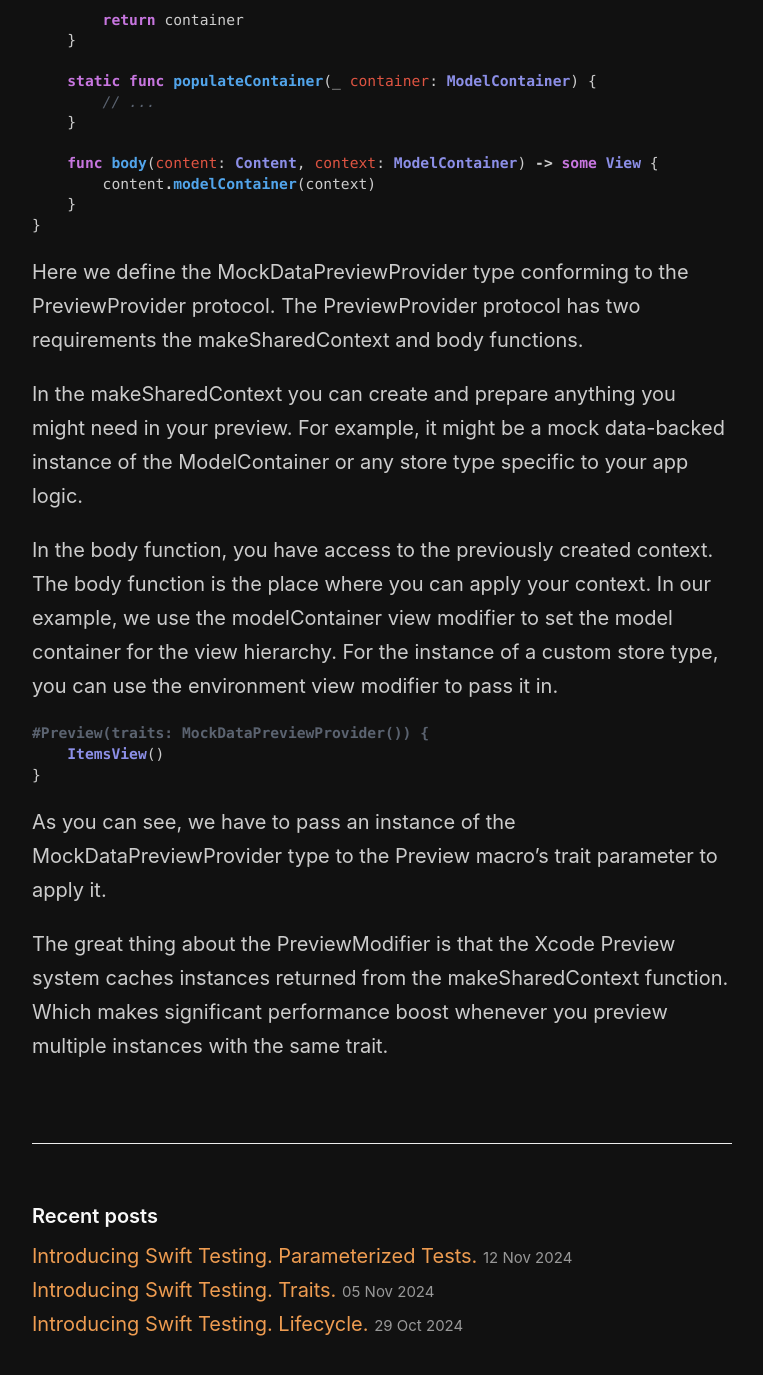
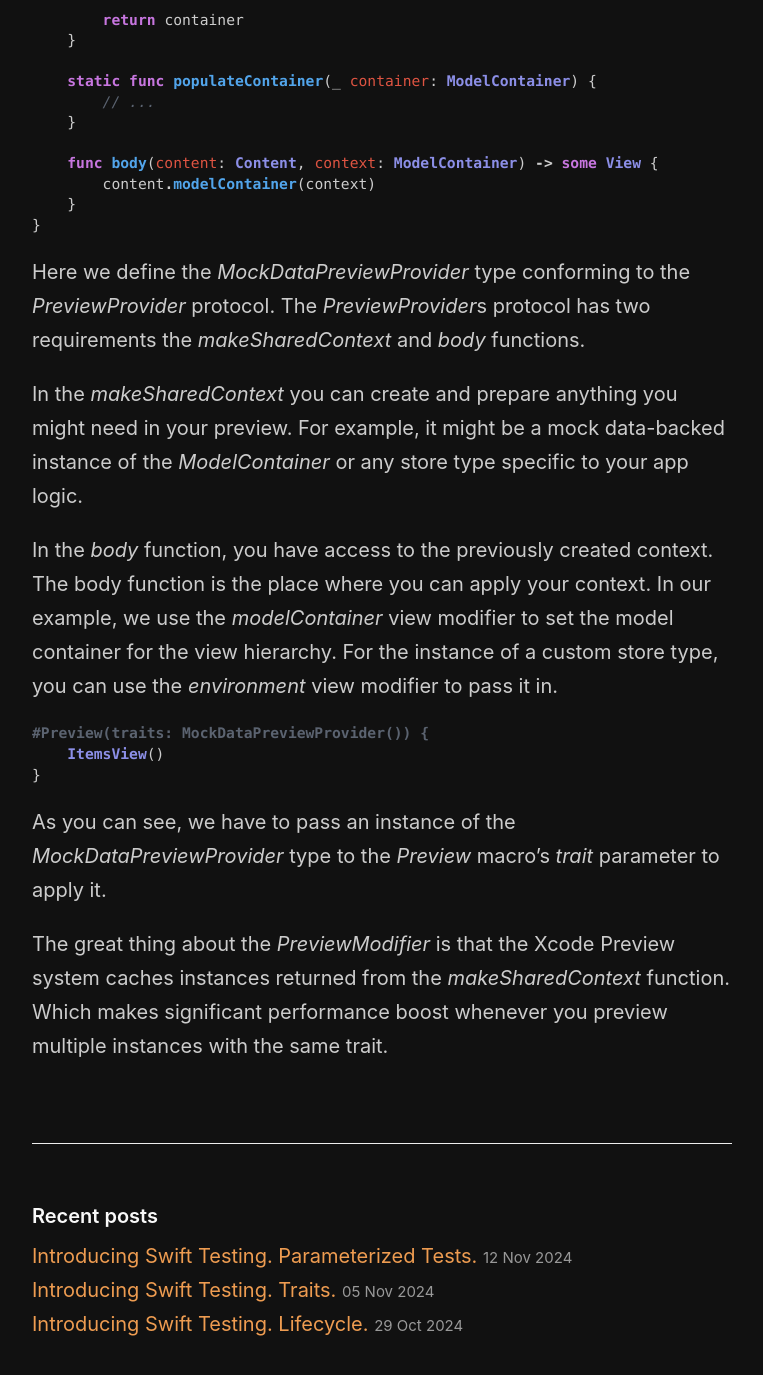
Before and after one commit to mecid/mecid.github.io, a Jekyll site: the page built from _posts/2024-11-26-the-power-of-previews-in-xcode.md, in a window 1280 px wide and 1400 px high, scrolled down 2001 px. Shown: the top 1375 px of the window, without its empty margins (258-1021 px from the left). Built offline with Jekyll 4.4.1, drawn with Linux system fonts in a browser that asks for light colours; some of the changed text lies outside the part shown.

Commit message:
the power of previews post formatted

````diff
--- a/_posts/2024-11-26-the-power-of-previews-in-xcode.md
+++ b/_posts/2024-11-26-the-power-of-previews-in-xcode.md
@@ -3,7 +3,7 @@ title: The power of previews in Xcode
 layout: post
 ---
 
-Previews in Xcode become more powerful every year. Previews in Xcode are not about SwiftUI; you can use them even with UIKit. This week, we will talk about enhancing Previewable and PreviewModifier types, allowing us to build reusable preview environments.
+Previews in Xcode become more powerful every year. Previews in Xcode are not about SwiftUI; you can use them even with UIKit. This week, we will talk about enhancing *Previewable* and *PreviewModifier* types, allowing us to build reusable preview environments.
 
 Let’s take a look at the situation where you have a SwiftUI view with a binding. To run a preview for views with binding requires additional boilerplate where you have to wrap the view with another view defining a state for your binding and then pass it to the previewing view.
 
@@ -31,9 +31,9 @@ struct SleepDetailsPreview: View {
 }
 ```
 
-As you can see in the example above, we create the SleepDetailsPreview type only for the purpose of previewing the SleepDetailsView in Xcode. It simply clutters our codebase with yet another view type. Fortunately, Xcode 16 introduced the Previewable macro type.
+As you can see in the example above, we create the *SleepDetailsPreview* type only for the purpose of previewing the *SleepDetailsView* in Xcode. It simply clutters our codebase with yet another view type. Fortunately, Xcode 16 introduced the *Previewable* macro type.
 
-The Previewable macro type allows us to inline the state definition into the Preview macro. It is specially designed to use inside of the Preview macro and use outside of Preview makes a compiler error.
+The *Previewable* macro type allows us to inline the state definition into the *Preview* macro. It is specially designed to use inside of the *Preview* macro and use outside of *Preview* makes a compiler error.
 
 ```swift
 #Preview {
@@ -44,11 +44,11 @@ The Previewable macro type allows us to inline the state definition into the Pre
 }
 ```
 
-As you can see, we inline the State property into the Preview macro by adding the Previewable macro. It allows us to significantly reduce the code we need to run a preview in Xcode.
+As you can see, we inline the *State* property into the *Preview* macro by adding the *Previewable* macro. It allows us to significantly reduce the code we need to run a preview in Xcode.
 
-Another great addition to Xcode Previews is the PreviewModifier protocol. The PreviewModifier type allows us to create reusable preview environments that we can share across multiple previews.
+Another great addition to Xcode Previews is the *PreviewModifier* protocol. The *PreviewModifier* type allows us to create reusable preview environments that we can share across multiple previews.
 
-For example, we can create the MockDataPreviewModifier type that populates the Swift Data container with the mock data to display while using it in previews.
+For example, we can create the *MockDataPreviewModifier* type that populates the Swift Data container with the mock data to display while using it in previews.
 
 ```swift
 struct MockDataPreviewProvider: PreviewProvider {
@@ -73,11 +73,11 @@ struct MockDataPreviewProvider: PreviewProvider {
 }
 ```
 
-Here we define the MockDataPreviewProvider type conforming to the PreviewProvider protocol. The PreviewProvider protocol has two requirements the makeSharedContext and body functions.
+Here we define the *MockDataPreviewProvider* type conforming to the *PreviewProvider* protocol. The *PreviewProvider*s protocol has two requirements the *makeSharedContext* and *body* functions.
 
-In the makeSharedContext you can create and prepare anything you might need in your preview. For example, it might be a mock data-backed instance of the ModelContainer or any store type specific to your app logic.
+In the *makeSharedContext* you can create and prepare anything you might need in your preview. For example, it might be a mock data-backed instance of the *ModelContainer* or any store type specific to your app logic.
 
-In the body function, you have access to the previously created context. The body function is the place where you can apply your context. In our example, we use the modelContainer view modifier to set the model container for the view hierarchy. For the instance of a custom store type, you can use the environment view modifier to pass it in.
+In the *body* function, you have access to the previously created context. The body function is the place where you can apply your context. In our example, we use the *modelContainer* view modifier to set the model container for the view hierarchy. For the instance of a custom store type, you can use the *environment* view modifier to pass it in.
 
 ```swift
 #Preview(traits: MockDataPreviewProvider()) {
@@ -85,6 +85,6 @@ In the body function, you have access to the previously created context. The bod
 }
 ```
 
-As you can see, we have to pass an instance of the MockDataPreviewProvider type to the Preview macro’s trait parameter to apply it.
+As you can see, we have to pass an instance of the *MockDataPreviewProvider* type to the *Preview* macro’s *trait* parameter to apply it.
 
-The great thing about the PreviewModifier is that the Xcode Preview system caches instances returned from the makeSharedContext function. Which makes significant performance boost whenever you preview multiple instances with the same trait.
+The great thing about the *PreviewModifier* is that the Xcode Preview system caches instances returned from the *makeSharedContext* function. Which makes significant performance boost whenever you preview multiple instances with the same trait.
````
